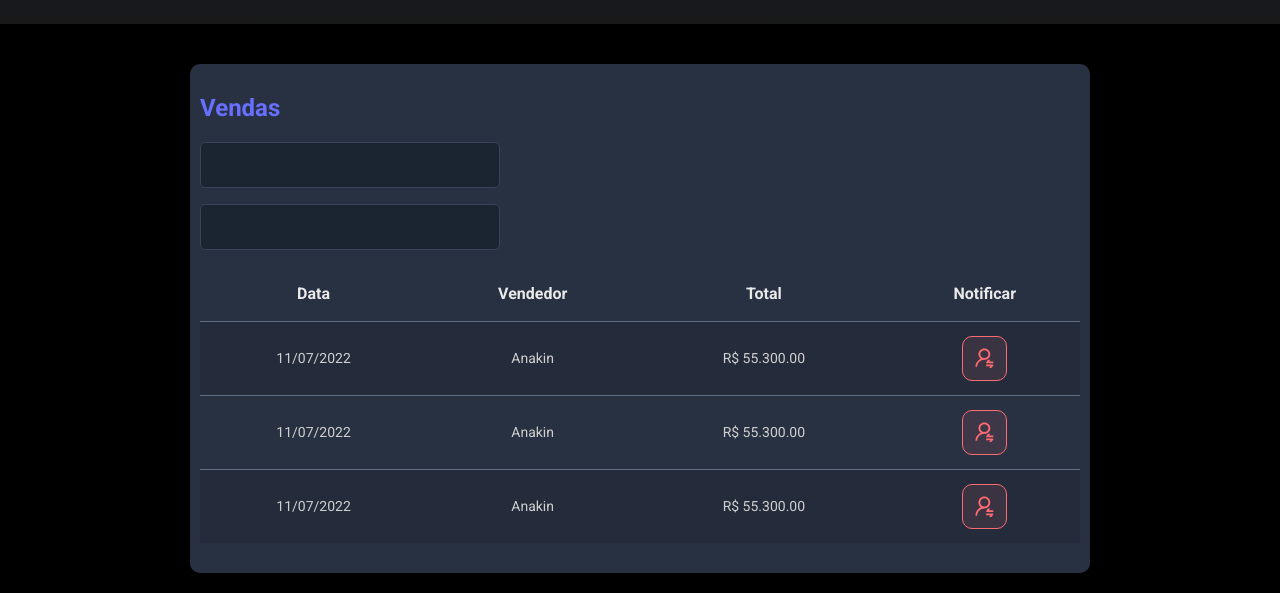
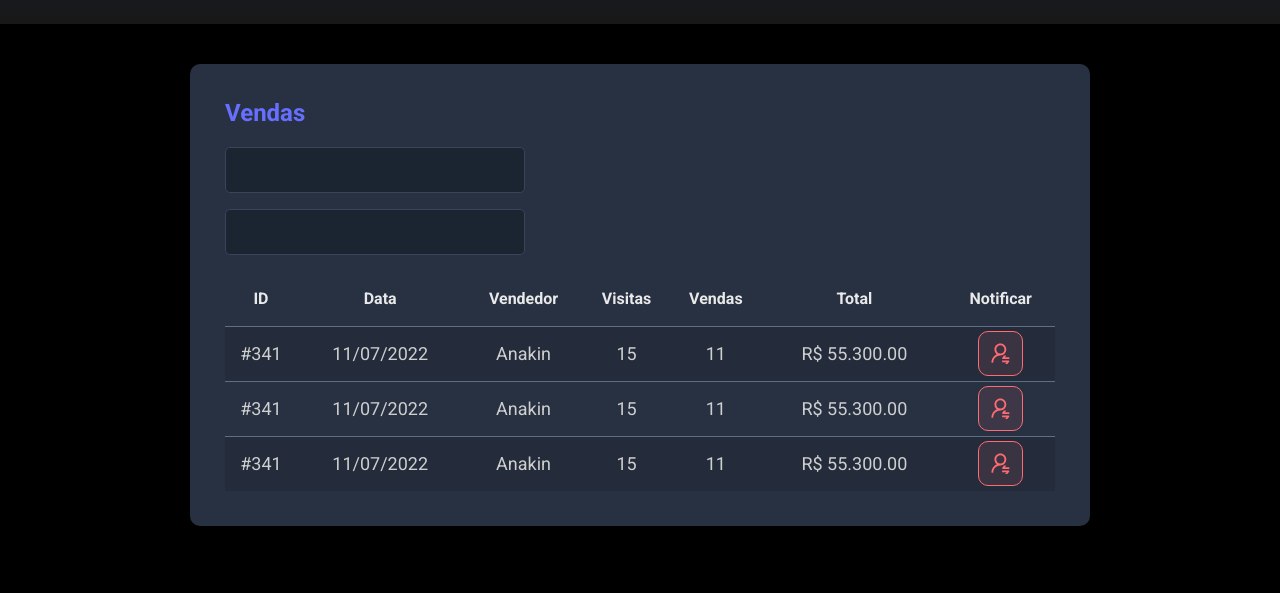
Before and after one commit to marcio-andree/dsmeta, a plain HTML site: page index.html in a window 1280 px wide. Shown: the part 196-789 px from the top of the page. Drawn offline with Linux system fonts and the light colour scheme.

Commit message:
layout finalizada, adicionado responsividade

```diff
--- a/css/style.css
+++ b/css/style.css
@@ -138,3 +138,35 @@ a a:hover, a:visited{
 .dsmeta-red-btn img {
   width: 19px;
 }
+.show-576{
+  display: none;
+}
+
+.show992 {
+  display: none;
+}
+
+
+
+@media (min-width:992px) {
+  .show992 {
+    display: table-cell;
+  }
+}
+
+@media (min-width:576px) {
+  .show576 {
+    display:table-cell;
+  }
+  .dsmeta-card {
+    padding: 35px;
+  }
+  .dsmeta-sales-table tbody tr {
+    height: 55px;
+    font-size: 18px;
+  }
+    .dsmeta-sales-table tbody {
+      font-size: 18px;
+    }
+
+}
--- a/index.html
+++ b/index.html
@@ -38,16 +38,22 @@
               <table class="dsmeta-sales-table">
                 <thead>
                   <tr>
-                    <th>Data</th>
+                    <th class="show992">ID</th>
+                    <th class="show576">Data</th>
                     <th>Vendedor</th>
+                    <th class="show992">Visitas</th>
+                    <th class="show992">Vendas</th>
                     <th>Total</th>
                     <th>Notificar</th>
                   </tr>
                 </thead>
                 <tbody>
                   <tr>
-                    <td>11/07/2022</td>
+                    <td class="show992">#341</td>
+                    <td class="show576">11/07/2022</td>
                     <td>Anakin</td>
+                    <td class="show992">15</td>
+                    <td class="show992">11</td>
                     <td>R$ 55.300.00</td>
                     <td>
                       <div class="dsmeta-red-btn-container">
@@ -61,8 +67,11 @@
                     </td>
                   </tr>
                   <tr>
-                    <td>11/07/2022</td>
+                    <td class="show992">#341</td>
+                    <td class="show576">11/07/2022</td>
                     <td>Anakin</td>
+                    <td class="show992">15</td>
+                    <td class="show992">11</td>
                     <td>R$ 55.300.00</td>
                     <td>
                       <div class="dsmeta-red-btn-container">
@@ -76,8 +85,11 @@
                     </td>
                   </tr>
                   <tr>
-                    <td>11/07/2022</td>
+                    <td class="show992">#341</td>
+                    <td class="show576">11/07/2022</td>
                     <td>Anakin</td>
+                    <td class="show992">15</td>
+                    <td class="show992">11</td>
                     <td>R$ 55.300.00</td>
                     <td>
                       <div class="dsmeta-red-btn-container">
```
